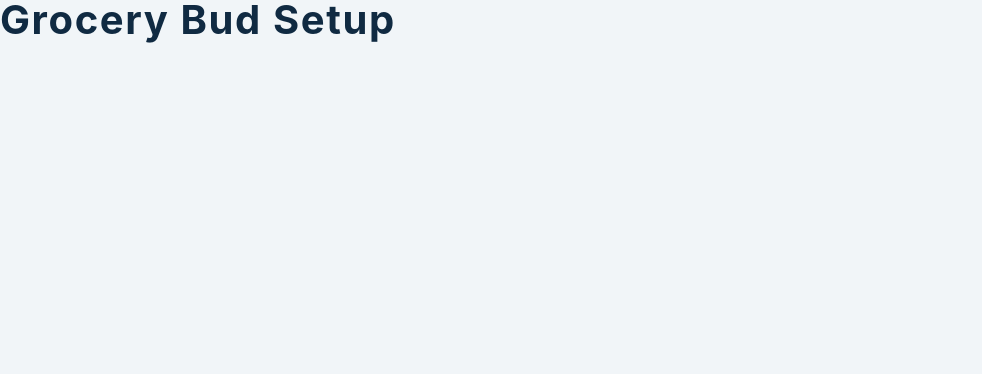
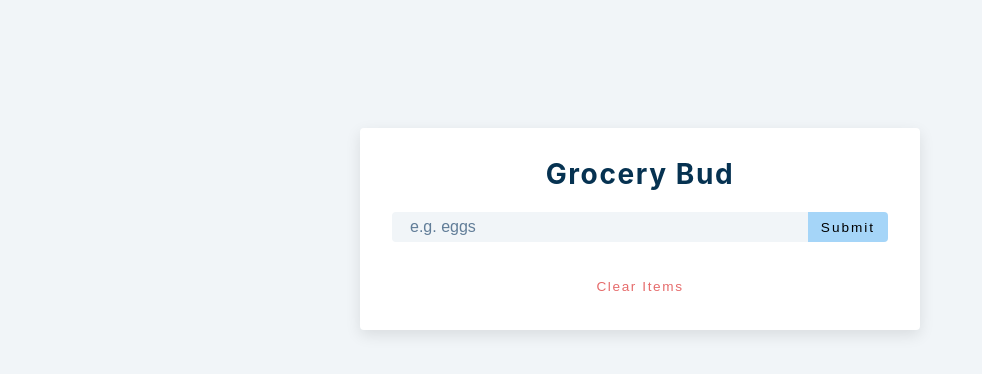
Before and after one commit to MathisHumbert/react-redux-firbease-grocery-bud, a React (Create React App) app: page / in a window 1280 px wide. Shown: the top 374 px of the page, without its empty margins (0-982 px from the left). Built offline with nearby package versions, Linux system fonts and the light colour scheme.

Commit message:
working on react and redux toolkit

```diff
--- a/package.json
+++ b/package.json
@@ -3,12 +3,16 @@
   "version": "0.1.0",
   "private": true,
   "dependencies": {
+    "@reduxjs/toolkit": "^1.7.2",
     "@testing-library/jest-dom": "^5.16.2",
     "@testing-library/react": "^12.1.2",
     "@testing-library/user-event": "^13.5.0",
     "react": "^17.0.2",
     "react-dom": "^17.0.2",
+    "react-icons": "^4.3.1",
+    "react-redux": "^7.2.6",
     "react-scripts": "5.0.0",
+    "redux": "^4.1.2",
     "web-vitals": "^2.1.4"
   },
   "scripts": {
--- a/src/App.js
+++ /dev/null
@@ -1,9 +0,0 @@
-import React, { useState, useEffect } from 'react'
-import List from './List'
-import Alert from './Alert'
-
-function App() {
-  return <h2>grocery bud setup</h2>
-}
-
-export default App
--- /dev/null
+++ b/src/App.jsx
@@ -0,0 +1,16 @@
+import { useState, useEffect } from 'react';
+import Form from './components/Form';
+import Grocery from './components/Grocery';
+import Header from './components/Header';
+
+function App() {
+  return (
+    <section className='section-center'>
+      <Header />
+      <Form />
+      <Grocery />
+    </section>
+  );
+}
+
+export default App;
--- /dev/null
+++ b/src/app/store.js
@@ -0,0 +1,10 @@
+import { configureStore } from '@reduxjs/toolkit';
+import groceryReducer from '../features/grocerySlice';
+
+const store = configureStore({
+  reducer: {
+    grocery: groceryReducer,
+  },
+});
+
+export default store;
--- /dev/null
+++ b/src/components/Form.jsx
@@ -0,0 +1,24 @@
+import { useState } from 'react';
+
+const Form = () => {
+  const [inputValue, setInputValue] = useState('');
+
+  return (
+    <form className='grocery-form'>
+      <div className='form-control'>
+        <input
+          type='text'
+          className='grocery'
+          placeholder='e.g. eggs'
+          value={inputValue}
+          onChange={(e) => setInputValue(e.target.value)}
+        />
+        <button type='submit' className='submit-btn'>
+          submit
+        </button>
+      </div>
+    </form>
+  );
+};
+
+export default Form;
--- /dev/null
+++ b/src/components/Grocery.jsx
@@ -0,0 +1,10 @@
+const Grocery = () => {
+  return (
+    <div className='grocery-container'>
+      <div className='grocery-list'></div>
+      <button className='clear-btn'>clear items</button>
+    </div>
+  );
+};
+
+export default Grocery;
--- /dev/null
+++ b/src/components/Header.jsx
@@ -0,0 +1,9 @@
+const Header = () => {
+  return (
+    <header>
+      <h3>grocery bud</h3>
+    </header>
+  );
+};
+
+export default Header;
--- /dev/null
+++ b/src/features/grocerySlice.js
@@ -0,0 +1,15 @@
+import { createSlice } from '@reduxjs/toolkit';
+
+const initialState = {
+  groceries: [],
+  loading: false,
+  error: false,
+};
+
+const grocerySlice = createSlice({
+  name: 'grocery',
+  initialState,
+  reducers: {},
+});
+
+export default grocerySlice.reducer;
--- a/src/index.css
+++ b/src/index.css
@@ -158,6 +158,18 @@ main {
   display: grid;
   place-items: center;
 }
+
+/*
+===============
+Header
+===============
+*/
+header h3 {
+  color: var(--clr-primary-1);
+  margin-bottom: 1.5rem;
+  text-align: center;
+}
+
 /*
 ===============
 Grocery List
@@ -191,11 +203,6 @@ Grocery List
 .alert-success {
   color: #155724;
   background: #d4edda;
-}
-.grocery-form h3 {
-  color: var(--clr-primary-1);
-  margin-bottom: 1.5rem;
-  text-align: center;
 }
 .form-control {
   display: flex;
--- a/src/index.js
+++ b/src/index.jsx
@@ -2,10 +2,14 @@ import React from 'react';
 import ReactDOM from 'react-dom';
 import './index.css';
 import App from './App';
+import store from './app/store';
+import { Provider } from 'react-redux';
 
 ReactDOM.render(
   <React.StrictMode>
-    <App />
+    <Provider store={store}>
+      <App />
+    </Provider>
   </React.StrictMode>,
   document.getElementById('root')
 );
```
Also changed, not shown: src/components/Alert.jsx (renamed from src/Alert.js), src/components/List.jsx (renamed from src/List.js), 1 other file (tests, documents, lock files or other folders).
